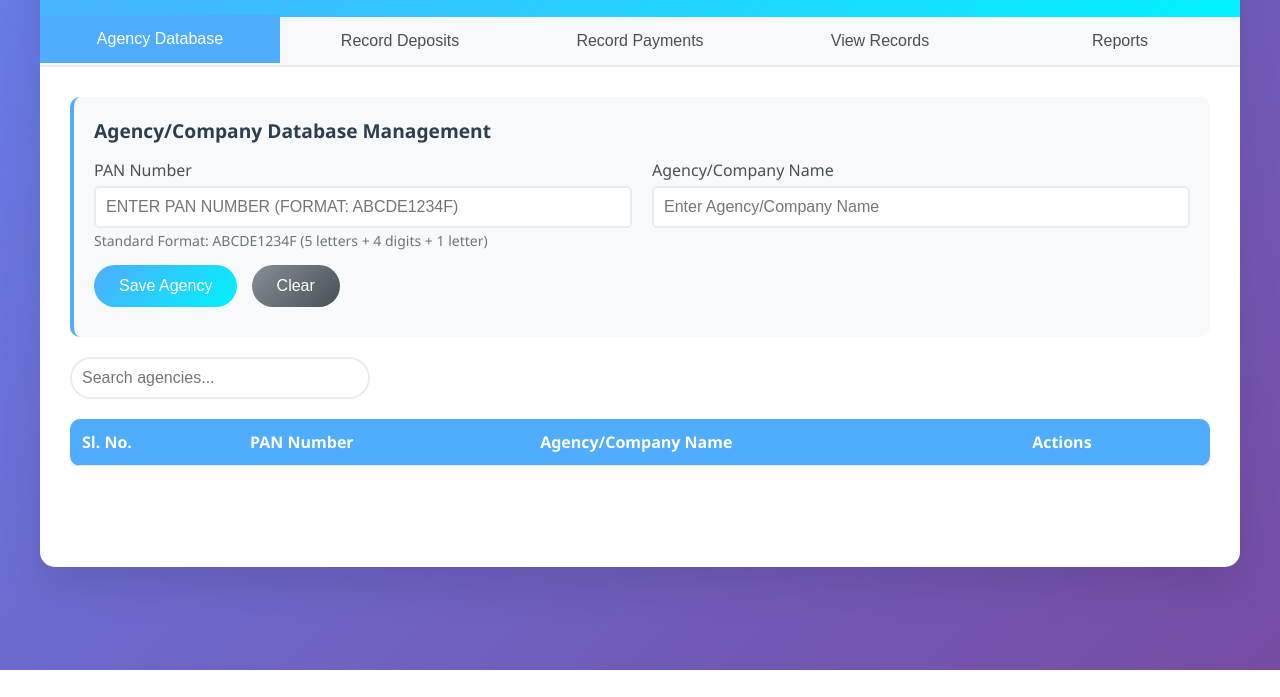
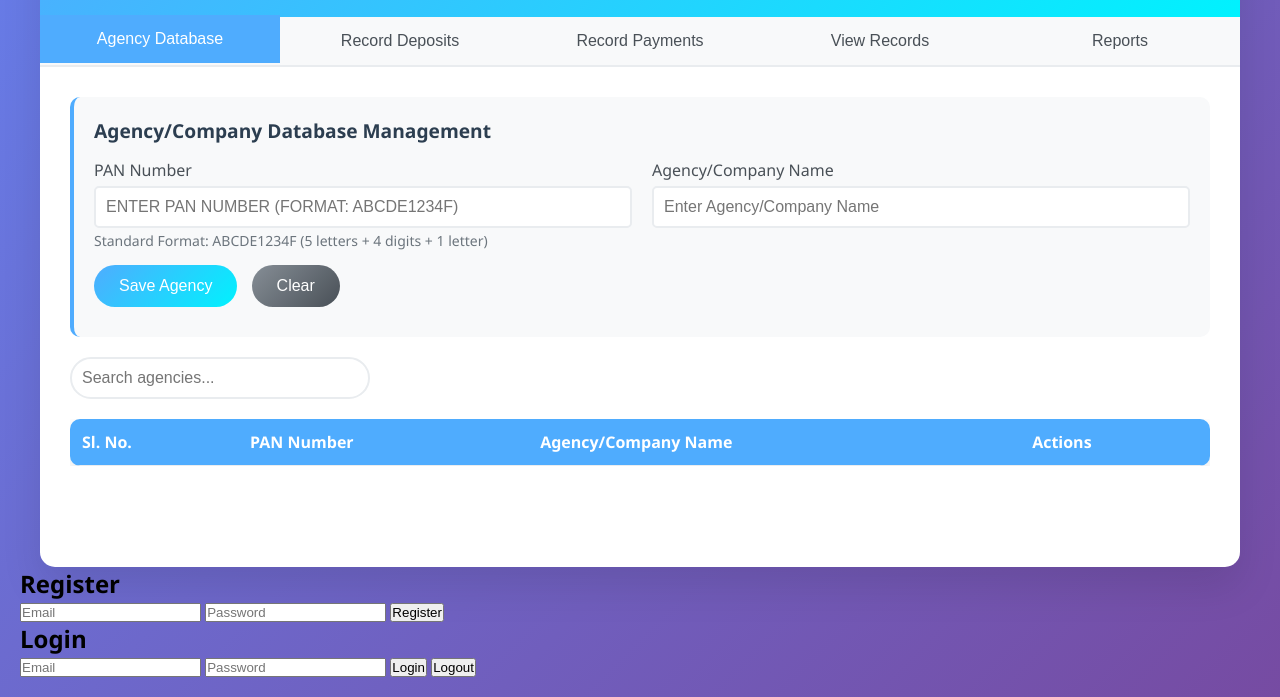
Before and after one commit to Surajit00007/Security_Deposit_Register, a plain HTML site: page src/index.html in a window 1280 px wide. Shown: the part 130-827 px from the top of the page. Before the commit the page ends 800 px from the top, so only its background shows below. Drawn offline with Linux system fonts and the light colour scheme.

Commit message:
Added Firebase login and signup functionality

```diff
--- a/src/index.html
+++ b/src/index.html
@@ -421,6 +421,24 @@
         </div>
     </div>
 
+    <!-- Authentication Section -->
+    <div id="auth-container">
+  <h2>Register</h2>
+  <input type="email" id="reg-email" placeholder="Email">
+  <input type="password" id="reg-password" placeholder="Password">
+  <button onclick="registerUser()">Register</button>
+
+  <h2>Login</h2>
+  <input type="email" id="login-email" placeholder="Email">
+  <input type="password" id="login-password" placeholder="Password">
+  <button onclick="loginUser()">Login</button>
+
+  <button onclick="logoutUser()">Logout</button>
+
+  <p id="auth-status"></p>
+</div>
+
+
  <!-- Firebase Compat SDK(core +auth+firestore)(v9.22.2) -->
 <script src="https://www.gstatic.com/firebasejs/9.22.2/firebase-app-compat.js"></script>
 <script src="https://www.gstatic.com/firebasejs/9.22.2/firebase-auth-compat.js"></script>
--- a/src/script.js
+++ b/src/script.js
@@ -29,6 +29,48 @@ function init() {
     populateYearDropdown();
     refreshTables();
 }
+
+// User authentication
+function registerUser() {
+  const email = document.getElementById("reg-email").value;
+  const password = document.getElementById("reg-password").value;
+
+  auth.createUserWithEmailAndPassword(email, password)
+    .then((userCredential) => {
+      document.getElementById("auth-status").innerText = "✅ Registered successfully!";
+    })
+    .catch((error) => {
+      document.getElementById("auth-status").innerText = `❌ ${error.message}`;
+    });
+}
+
+function loginUser() {
+  const email = document.getElementById("login-email").value;
+  const password = document.getElementById("login-password").value;
+
+  auth.signInWithEmailAndPassword(email, password)
+    .then((userCredential) => {
+      document.getElementById("auth-status").innerText = "✅ Logged in!";
+    })
+    .catch((error) => {
+      document.getElementById("auth-status").innerText = `❌ ${error.message}`;
+    });
+}
+
+function logoutUser() {
+  auth.signOut().then(() => {
+    document.getElementById("auth-status").innerText = "👋 Logged out.";
+  });
+}
+
+// Monitor auth state
+auth.onAuthStateChanged((user) => {
+  if (user) {
+    document.getElementById("auth-status").innerText = `👋 Welcome, ${user.email}`;
+  } else {
+    document.getElementById("auth-status").innerText = `Not logged in.`;
+  }
+});
 
 // Tab management
 function openTab(tabName) {
```
